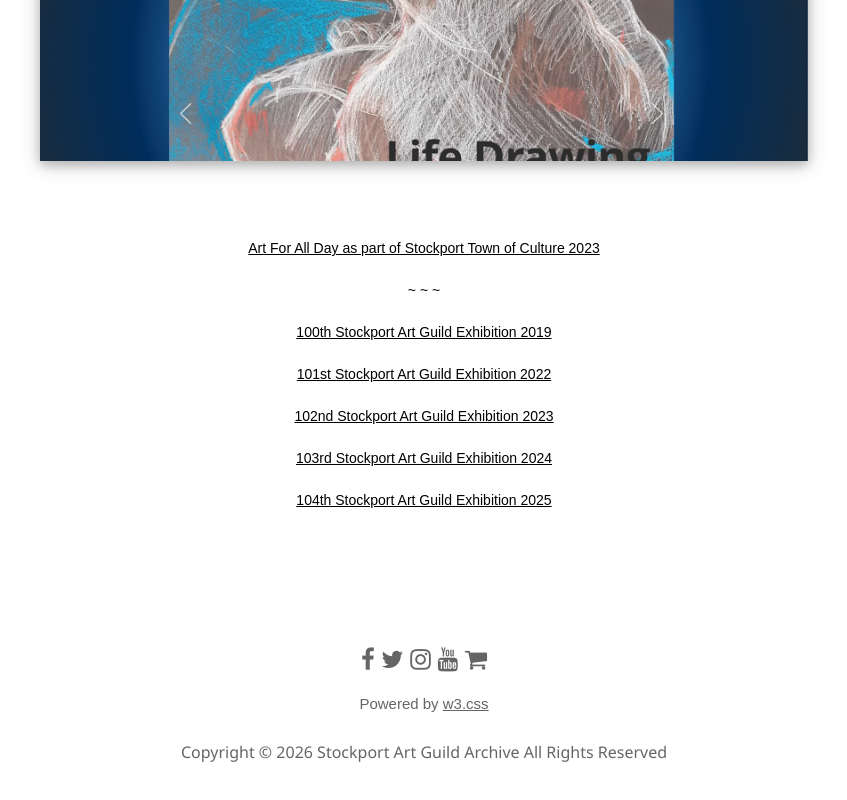
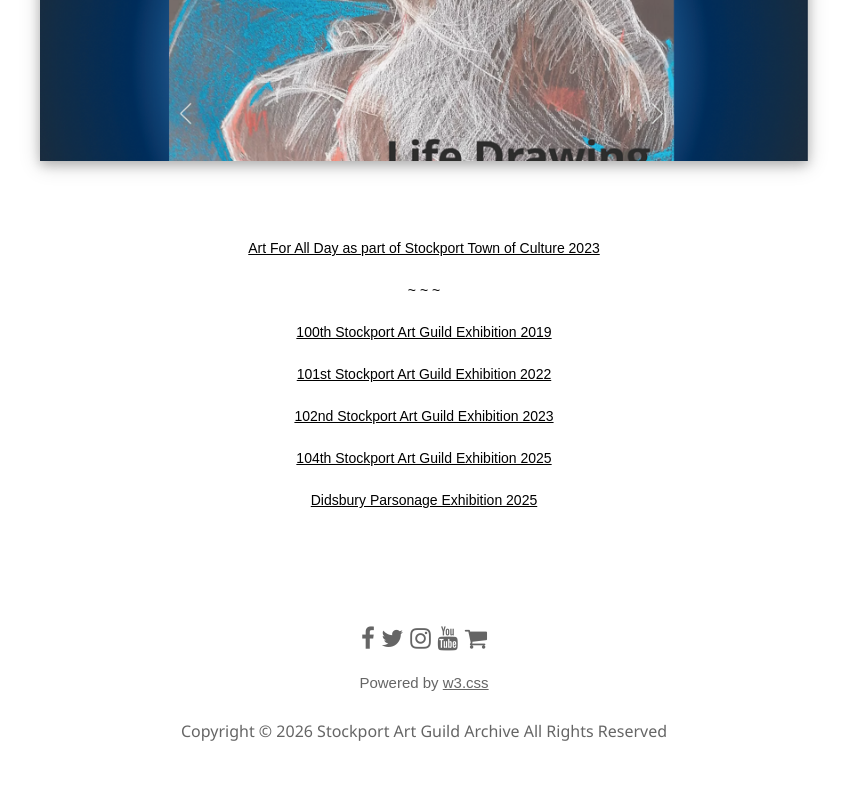
Before and after one commit to nr2017/stockportartguildarchive, a plain HTML site: page pastpages.html in a window 1280 px wide. Shown: the part 507-1307 px from the top of the page, without its empty margins (216-1063 px from the left). Drawn offline with nearby package versions, Linux system fonts and the light colour scheme.

```diff
--- a/pastpages.html
+++ b/pastpages.html
@@ -71,10 +71,9 @@
 <br><br>
 <a href="2023_Exhibition.html" target="_blank">102nd Stockport Art Guild Exhibition 2023</a>
 <br><br>
-<a href="2024_Exhibition.html" target="_blank">103rd Stockport Art Guild Exhibition 2024</a>
-<br><br>
 <a href="2025_Exhibition.html" target="_blank">104th Stockport Art Guild Exhibition 2025</a>
 <br><br>
+<a href="Didsbury_Parsonage_Exhibition.html" target="_blank">Didsbury Parsonage Exhibition 2025</a>
 
 </div>
 
```
